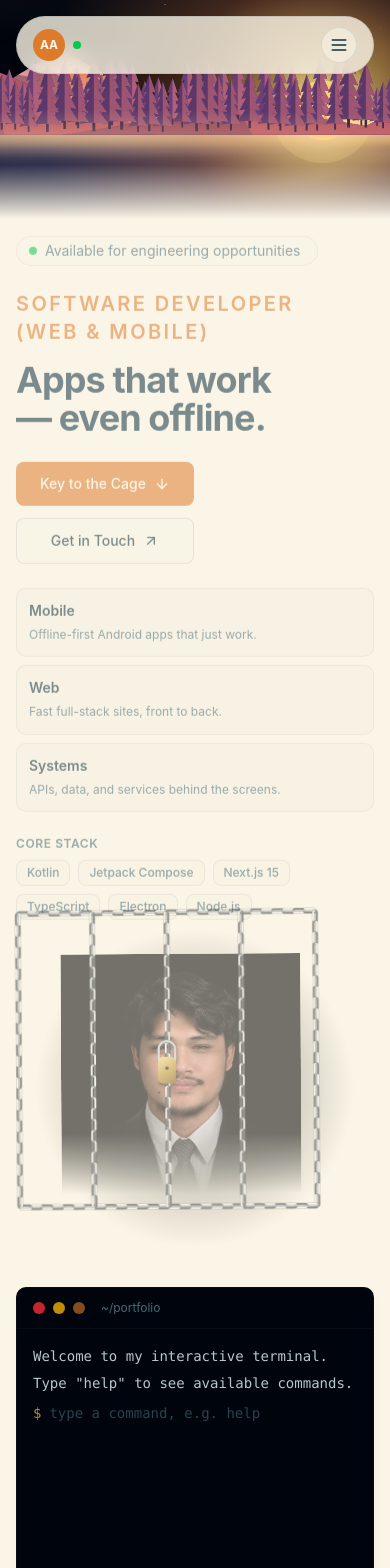
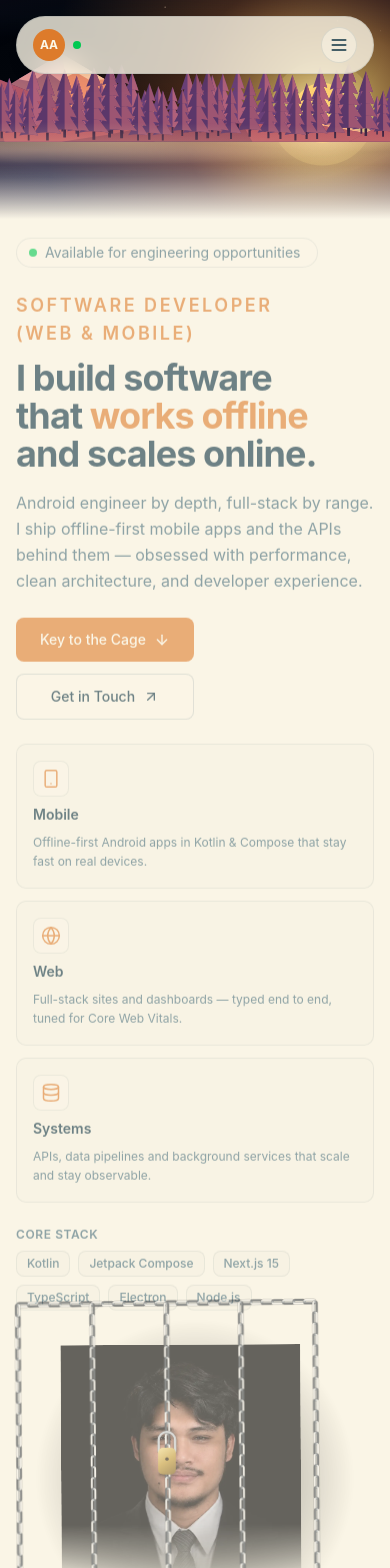
Before and after one commit to Chie03-dev/Chie03-dev.github.io, a Next.js app: page / in a window 390 px wide. Shown: the top 1568 px of the page. Built offline with nearby package versions, Linux system fonts and the light colour scheme.

Commit message:
feat(hero): overhaul hero section with professional mobile & web engineering pillars, spotlight cards, and synchronized cage physics

```diff
--- a/src/components/showcases/hero.tsx
+++ b/src/components/showcases/hero.tsx
@@ -10,6 +10,7 @@ import { HeroBanner } from "@/components/showcases/hero-banner";
 import { HeroTerminal } from "@/components/showcases/hero-terminal";
 
 import { MagneticButton } from "@/components/ui/magnetic-button";
+import { SpotlightCard } from "@/components/ui/spotlight-card";
 import { useHeroLock } from "@/context/hero-lock-context";
 import { getScrollEngine } from "@/lib/scroll-engine";
 import { cn } from "@/lib/utils";
@@ -24,21 +25,72 @@ const STACK_TAGS = [
 ];
 
 /*
- * Proof points derived straight from the hero subhead — no new claims, just
- * the same story in scannable form so the copy column isn't one gray wall.
+ * What I do, in three scannable pillars. Each is a real discipline I work in,
+ * with a concrete, honest one-liner (no buzzword padding). Icons are inline
+ * SVGs in the house line-icon style so there's no extra dependency.
  */
 const HIGHLIGHTS = [
   {
     title: "Mobile",
-    desc: "Offline-first Android apps that just work.",
+    desc: "Offline-first Android apps in Kotlin & Compose that stay fast on real devices.",
+    icon: (
+      <svg
+        xmlns="http://www.w3.org/2000/svg"
+        viewBox="0 0 24 24"
+        fill="none"
+        stroke="currentColor"
+        strokeWidth="1.75"
+        strokeLinecap="round"
+        strokeLinejoin="round"
+        aria-hidden="true"
+        className="size-5"
+      >
+        <rect width="14" height="20" x="5" y="2" rx="2" />
+        <path d="M12 18h.01" />
+      </svg>
+    ),
   },
   {
     title: "Web",
-    desc: "Fast full-stack sites, front to back.",
+    desc: "Full-stack sites and dashboards — typed end to end, tuned for Core Web Vitals.",
+    icon: (
+      <svg
+        xmlns="http://www.w3.org/2000/svg"
+        viewBox="0 0 24 24"
+        fill="none"
+        stroke="currentColor"
+        strokeWidth="1.75"
+        strokeLinecap="round"
+        strokeLinejoin="round"
+        aria-hidden="true"
+        className="size-5"
+      >
+        <circle cx="12" cy="12" r="10" />
+        <path d="M2 12h20" />
+        <path d="M12 2a15.3 15.3 0 0 1 4 10 15.3 15.3 0 0 1-4 10 15.3 15.3 0 0 1-4-10 15.3 15.3 0 0 1 4-10z" />
+      </svg>
+    ),
   },
   {
     title: "Systems",
-    desc: "APIs, data, and services behind the screens.",
+    desc: "APIs, data pipelines and background services that scale and stay observable.",
+    icon: (
+      <svg
+        xmlns="http://www.w3.org/2000/svg"
+        viewBox="0 0 24 24"
+        fill="none"
+        stroke="currentColor"
+        strokeWidth="1.75"
+        strokeLinecap="round"
+        strokeLinejoin="round"
+        aria-hidden="true"
+        className="size-5"
+      >
+        <ellipse cx="12" cy="5" rx="9" ry="3" />
+        <path d="M3 5v14a9 3 0 0 0 18 0V5" />
+        <path d="M3 12a9 3 0 0 0 18 0" />
+      </svg>
+    ),
   },
 ];
 
@@ -129,15 +181,25 @@ export function Hero() {
             Available for engineering opportunities
           </div>
 
-          {/* Hero headline — fixed hierarchy instead of the split-role hack: a
-              larger eyebrow for the role, a big name-led statement, and the
-              subhead carrying the detail. */}
+          {/* Hero headline — role eyebrow, then a name-led statement that says
+              what I actually build, then a one-line positioning summary. */}
+          <div>
             <h1 className="text-balance text-4xl leading-[1.05] font-bold tracking-tight sm:text-5xl lg:text-6xl">
-            <span className="mb-4 block text-xl font-semibold tracking-[0.12em] text-primary uppercase sm:text-2xl">
+              <span className="mb-3 block text-lg font-semibold tracking-[0.14em] text-primary uppercase sm:text-xl">
                 Software Developer (Web &amp; Mobile)
               </span>
-            <span className="block">Apps that work — even offline.</span>
+              <span className="block">
+                I build software that{" "}
+                <span className="text-primary">works offline</span> and scales
+                online.
+              </span>
             </h1>
+            <p className="mt-4 max-w-xl text-base leading-relaxed text-muted-foreground sm:text-lg">
+              Android engineer by depth, full-stack by range. I ship
+              offline-first mobile apps and the APIs behind them — obsessed with
+              performance, clean architecture, and developer experience.
+            </p>
+          </div>
 
           {/* Call to action */}
           <div className="flex flex-col gap-3 sm:flex-row">
@@ -161,19 +223,23 @@ export function Hero() {
             </MagneticButton>
           </div>
 
-          {/* Highlights — the same subhead story, scannable */}
-          <ul className="grid w-full max-w-xl grid-cols-1 gap-2 sm:grid-cols-3">
+          {/* What I do — three pillars as spotlight cards (icon + title + line) */}
+          <ul className="grid w-full max-w-xl grid-cols-1 gap-3 sm:grid-cols-3">
             {HIGHLIGHTS.map((item) => (
-              <li
-                key={item.title}
-                className="rounded-lg border border-border/60 bg-muted/30 p-3"
-              >
+              <li key={item.title}>
+                <SpotlightCard className="h-full rounded-lg border border-border/60 bg-muted/20">
+                  <div className="flex h-full flex-col gap-2 p-4">
+                    <span className="flex size-9 items-center justify-center rounded-md border border-border/60 bg-background/60 text-primary">
+                      {item.icon}
+                    </span>
                     <p className="text-sm font-semibold text-foreground">
                       {item.title}
                     </p>
-                <p className="mt-1 text-xs leading-relaxed text-muted-foreground">
+                    <p className="text-xs leading-relaxed text-muted-foreground">
                       {item.desc}
                     </p>
+                  </div>
+                </SpotlightCard>
               </li>
             ))}
           </ul>
--- a/src/components/showcases/key-section.tsx
+++ b/src/components/showcases/key-section.tsx
@@ -17,13 +17,6 @@ export function KeySection() {
         Rendered at the section level rather than inside the heading's wrapper so
         the guardian band can run edge to edge.
       */}
-      <div className="mx-auto max-w-6xl px-4 pt-16 sm:px-6 lg:px-8 lg:pt-20">
-        <Reveal className="max-w-2xl">
-          <h2 className="text-3xl font-bold tracking-tight sm:text-4xl">
-            The Vault Key
-          </h2>
-        </Reveal>
-      </div>
       <KeyVault />
     </section>
   );
--- a/src/components/showcases/life-card.tsx
+++ b/src/components/showcases/life-card.tsx
@@ -4,7 +4,7 @@ import { useState, useCallback } from "react";
 
 interface LifeCardData {
   hobbies: string[];
-  dailyRoutine: { time: string; activity: string }[];
+  dailyRoutine?: { time: string; activity: string }[];
   background: string[];
   dos: string[];
   donts: string[];
@@ -18,16 +18,6 @@ const LIFE_DATA: LifeCardData = {
     "Urban photography",
     "Specialty coffee brewing",
     "Learning human languages (currently: Japanese)",
-  ],
-  dailyRoutine: [
-    { time: "06:30", activity: "Wake up, coffee, light stretch" },
-    { time: "07:30", activity: "Deep work: architecture & code reviews" },
-    { time: "11:30", activity: "Walk / gym / movement break" },
-    { time: "12:30", activity: "Lunch + reading (tech blogs, papers)" },
-    { time: "13:30", activity: "Collaborative work: pairing, design docs, meetings" },
-    { time: "17:30", activity: "Side projects / learning / open source" },
-    { time: "19:30", activity: "Dinner, unwind, hobby time" },
-    { time: "22:00", activity: "Wind down, journal, sleep" },
   ],
   background: [
     "Started coding at 12 with GameMaker â†’ fell in love with systems",
@@ -45,9 +35,9 @@ const LIFE_DATA: LifeCardData = {
     "Build for the 90% case, extend for the 10%",
   ],
   donts: [
-    "Don't optimize prematurely â€” measure first",
+    "Don't optimize prematurely measure first",
     "Don't gatekeep knowledge; share context freely",
-    "Don't ship broken windows â€” fix it now or flag it",
+    "Don't ship broken windows fix it now or flag it",
     "Don't conflate velocity with value",
     "Don't ignore friction in developer workflows",
     "Don't let perfect be the enemy of shipped",
```
Also changed, not shown: public/backgroundstuff/sunset/01-sky.svg. Lines whose indentation alone changed are shown as unchanged.
